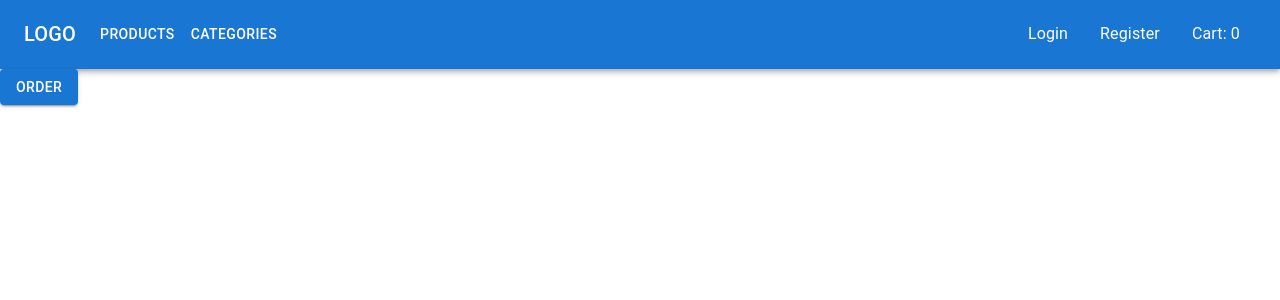
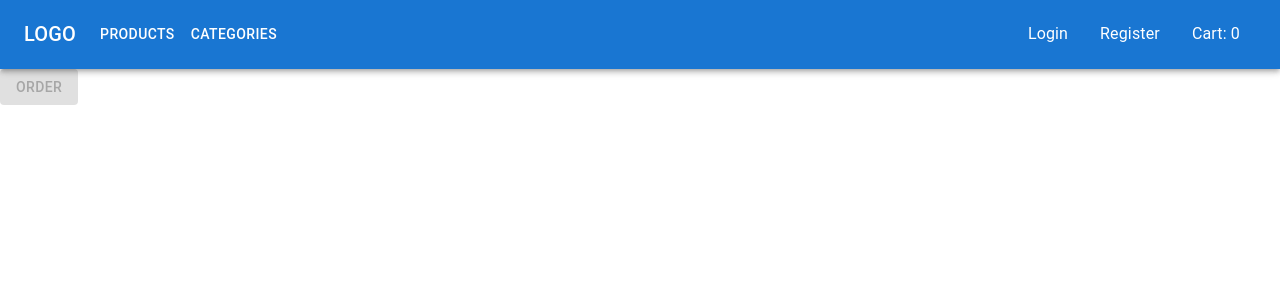
Before and after one commit to chineseouchie/fontys-s6-ec-fr-customer, a React (Create React App) app: page /cart in a window 1280 px wide. Shown: the top 300 px of the page. Built offline with nearby package versions, Linux system fonts and the light colour scheme.

Commit message:
Added folders for all components

```diff
--- a/src/components/Login.js
+++ b/src/components/Auth/Login.js
@@ -2,7 +2,7 @@ import { Button, FormControl, FormGroup, TextField } from "@mui/material";
 import { useSnackbar } from "notistack";
 import { useContext, useEffect } from "react";
 import { Link, useNavigate } from "react-router-dom";
-import { UserContext } from "../providers/UserProvider";
+import { UserContext } from "../../providers/UserProvider";
 
 export default function Login() {
 	const { user, login } = useContext(UserContext)
--- a/src/components/Cart.js
+++ b/src/components/Cart/Cart.js
@@ -1,8 +1,8 @@
 import { Box, Button } from "@mui/material"
 import { useSnackbar } from "notistack"
 import { useContext } from "react"
-import { CartContext } from "../providers/CartProvider"
-import { UserContext } from "../providers/UserProvider"
+import { CartContext } from "../../providers/CartProvider"
+import { UserContext } from "../../providers/UserProvider"
 
 export default function Cart() {
 	const ORDER_URL = process.env.REACT_APP_ORDER_URL
@@ -47,6 +47,7 @@ export default function Cart() {
 		}
 	}
 
+	console.log()
 	return(<>
 		{cart.map(item => (
 			<Box key={item.product_uuid}>
@@ -55,7 +56,7 @@ export default function Cart() {
 			</Box>
 		))}
 		<Box>
-			<Button onClick={onOrder} variant="contained">Order</Button>
+			<Button onClick={onOrder} variant="contained" disabled={(cart.length === 0)}>Order</Button>
 		</Box>
 	</>)
 }
--- a/src/components/CartMenu.js
+++ b/src/components/Cart/CartMenu.js
@@ -1,7 +1,7 @@
 import { MenuItem, Typography } from "@mui/material"
 import { useContext } from "react"
 import { Link } from "react-router-dom"
-import { CartContext } from "../providers/CartProvider"
+import { CartContext } from "../../providers/CartProvider"
 
 export default function CartMenu() {
 	const { cart } = useContext(CartContext)
--- a/src/components/AccountNav.js
+++ b/src/components/Nav/AccountNav.js
@@ -9,7 +9,7 @@ import {
 } from "@mui/material";
 import { useContext, useState } from "react";
 import { Link } from "react-router-dom";
-import { UserContext } from "../providers/UserProvider";
+import { UserContext } from "../../providers/UserProvider";
 const settings = ["Account", "Dashboard", "Logout"];
 
 export default function AccountNav() {
--- a/src/components/Nav.js
+++ b/src/components/Nav/Nav.js
@@ -13,8 +13,8 @@ import MenuIcon from "@mui/icons-material/Menu"
 import { useContext, useEffect, useState } from "react"
 import AccountNav from "./AccountNav"
 import { Link } from "react-router-dom"
-import CartMenu from "./CartMenu"
-import { UserContext } from "../providers/UserProvider"
+import CartMenu from "../Cart/CartMenu"
+import { UserContext } from "../../providers/UserProvider"
 import jwtDecode from "jwt-decode"
 
 const pages = [
@@ -46,9 +46,7 @@ export default function Nav() {
 		if (z > 0) {
 			visiblePages.push(page)
 		}
-		// console.log(a)
 	})
-	console.log(visiblePages)
 
 
 	const handleOpenNavMenu = (event) => {
--- a/src/components/AddProducts.js
+++ b/src/components/Product/AddProducts.js
@@ -1,6 +1,6 @@
 import { Button, TextField } from "@mui/material";
 import { useContext, useState } from "react";
-import { UserContext } from "../providers/UserProvider";
+import { UserContext } from "../../providers/UserProvider";
 
 export default function AddProducts() {
 	const PRODUCT_URL = process.env.REACT_APP_PRODUCT_URL
--- a/src/components/Product.js
+++ b/src/components/Product/Product.js
@@ -1,8 +1,8 @@
 import { Button } from "@mui/material";
 import { useContext } from "react";
 import { useParams } from "react-router-dom";
-import { useGetFetch } from "../hooks/useGetFetch"
-import { CartContext } from "../providers/CartProvider";
+import { useGetFetch } from "../../hooks/useGetFetch"
+import { CartContext } from "../../providers/CartProvider";
 
 export default function Products() {
 	let params = useParams();
--- a/src/components/Products.js
+++ b/src/components/Product/Products.js
@@ -1,5 +1,5 @@
 import { Link } from "react-router-dom";
-import { useGetFetch } from "../hooks/useGetFetch"
+import { useGetFetch } from "../../hooks/useGetFetch"
 
 export default function Products() {
 	const PRODUCT_URL = process.env.REACT_APP_PRODUCT_URL
```
Also changed, not shown: src/App.js (+8 -8 lines), src/components/Auth/Register.js (renamed from src/components/Register.js), src/components/Order/Order.js (renamed from src/components/Order.js).
